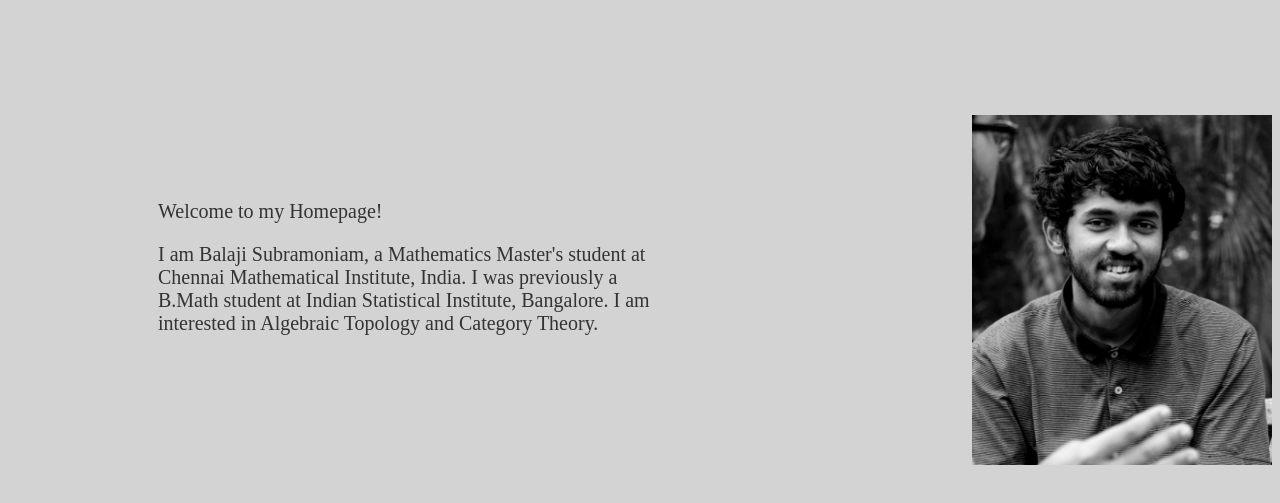
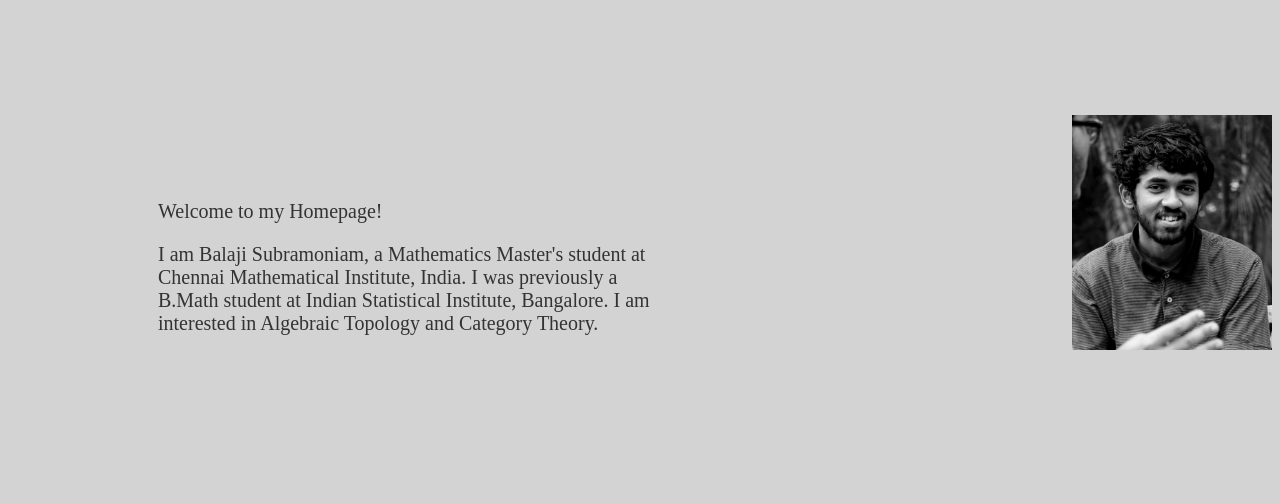
Before and after one commit to BalajiSubramoniam/BalajiSubramoniam.github.io, a plain HTML site: page index.html in a window 1280 px wide. Shown: the part 85-588 px from the top of the page. Drawn offline with Linux system fonts and the light colour scheme.

Commit message:
refining

```diff
--- a/index.html
+++ b/index.html
@@ -48,7 +48,7 @@
 		<p> I am Balaji Subramoniam, a Mathematics Master's student at Chennai Mathematical Institute, India. I was previously a B.Math student at Indian Statistical Institute, Bangalore. I am interested in Algebraic Topology and Category Theory.</p>
 		</div>
         <div id="image">
-        <img src="pic.jpg" alt="An image of my stupid face" style="width:300px; height:350px"/>
+        <img src="pic.jpg" alt="An image of my stupid face" style="width:200px; height:235px"/>
         </div>
         </div>
 	</body>
```
